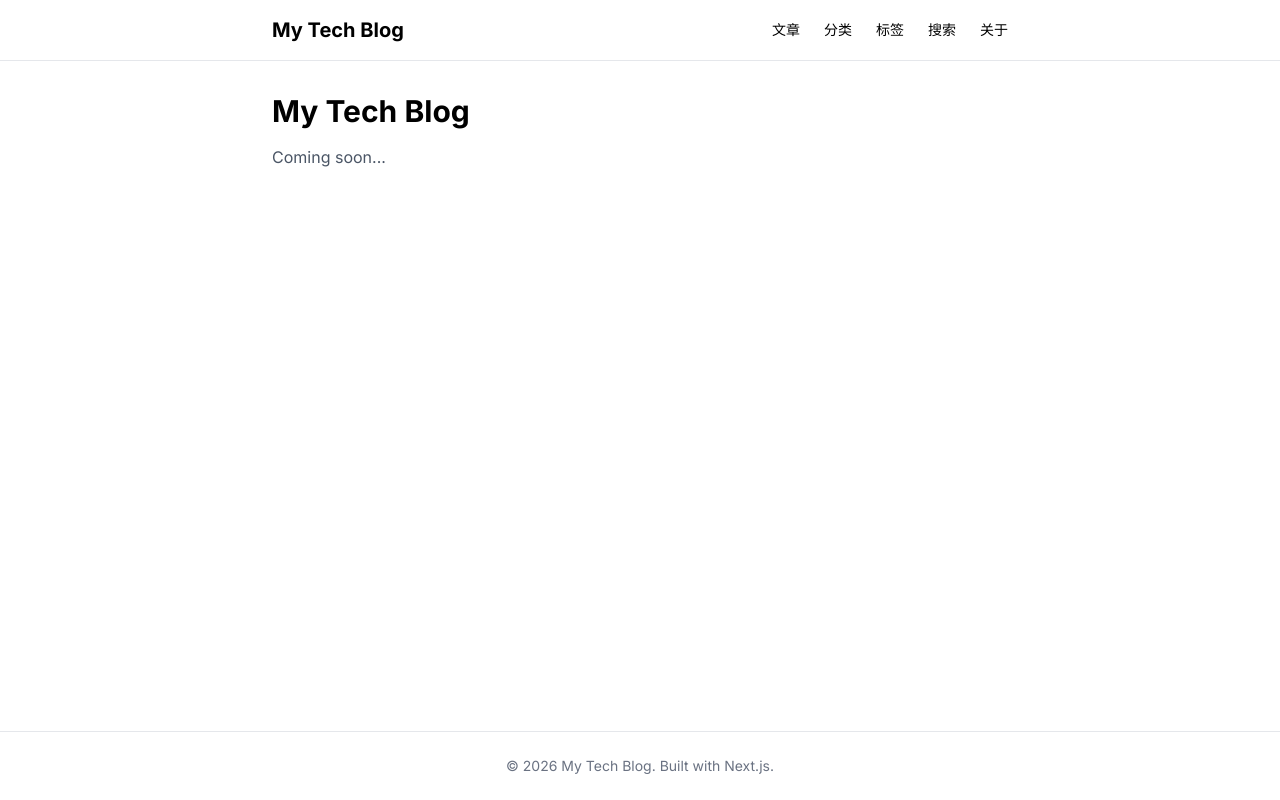
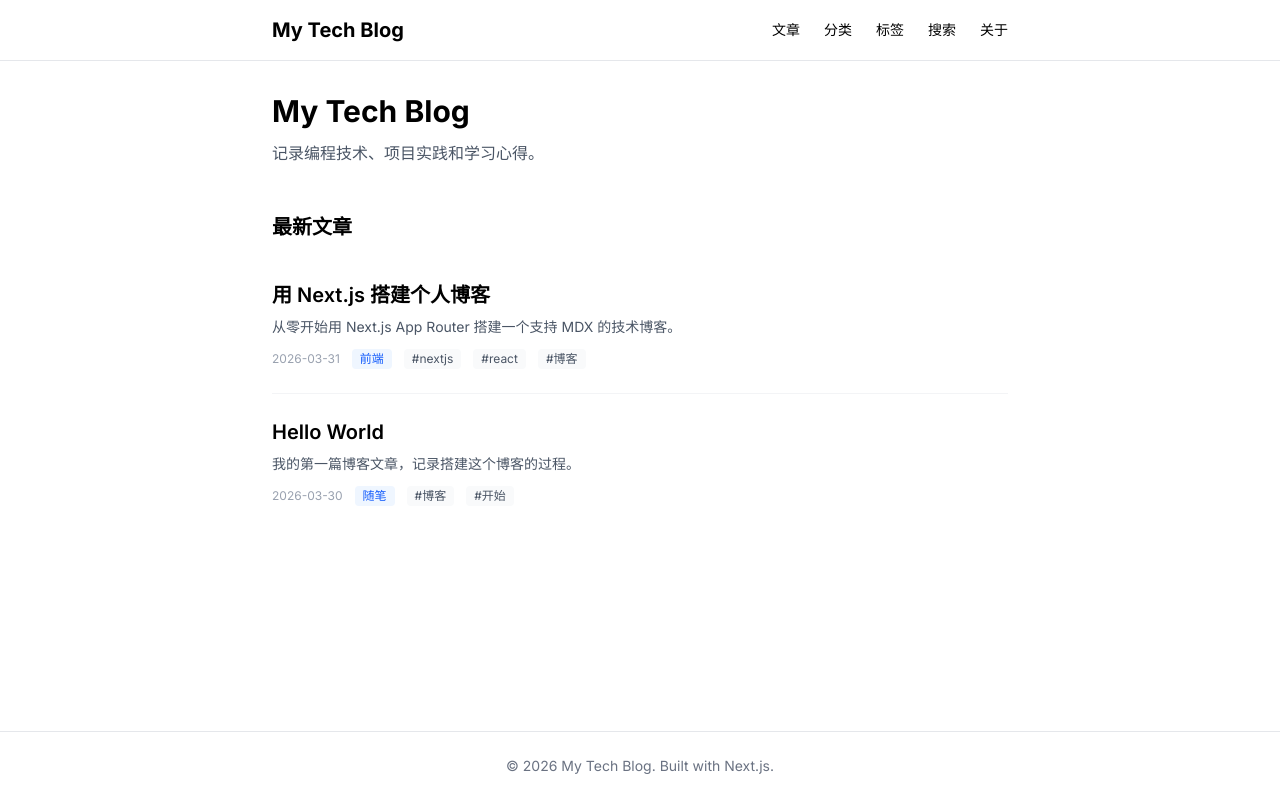
Before and after one commit to zyc298856/claudecode, a Next.js app in the folder personal-blog/: page / in a window 1280 px wide. Built offline with nearby package versions, Linux system fonts and the light colour scheme.

Commit message:
feat: post card component and homepage with latest posts

```diff
--- a/personal-blog/app/page.tsx
+++ b/personal-blog/app/page.tsx
@@ -1,8 +1,23 @@
+import { getAllPosts } from "@/lib/posts";
+import { PostCard } from "@/components/post-card";
+
 export default function Home() {
+  const posts = getAllPosts().slice(0, 5);
+
   return (
-    <main className="max-w-3xl mx-auto px-4 py-8">
-      <h1 className="text-3xl font-bold">My Tech Blog</h1>
-      <p className="mt-4 text-gray-600">Coming soon...</p>
-    </main>
+    <div className="max-w-3xl mx-auto px-4 py-8">
+      <section className="mb-12">
+        <h1 className="text-3xl font-bold">My Tech Blog</h1>
+        <p className="mt-3 text-gray-600">
+          记录编程技术、项目实践和学习心得。
+        </p>
+      </section>
+      <section>
+        <h2 className="text-xl font-semibold mb-4">最新文章</h2>
+        {posts.map((post) => (
+          <PostCard key={post.slug} post={post} />
+        ))}
+      </section>
+    </div>
   );
 }
--- /dev/null
+++ b/personal-blog/components/post-card.tsx
@@ -0,0 +1,33 @@
+import Link from "next/link";
+import type { PostMeta } from "@/lib/posts";
+
+export function PostCard({ post }: { post: PostMeta }) {
+  return (
+    <article className="py-6 border-b border-gray-100 last:border-0">
+      <Link href={`/posts/${post.slug}`}>
+        <h2 className="text-xl font-semibold hover:text-blue-600 transition-colors">
+          {post.title}
+        </h2>
+      </Link>
+      <p className="mt-2 text-gray-600 text-sm">{post.description}</p>
+      <div className="mt-3 flex items-center gap-3 text-xs text-gray-400">
+        <time dateTime={post.date}>{post.date}</time>
+        <Link
+          href={`/categories/${encodeURIComponent(post.category)}`}
+          className="px-2 py-0.5 rounded bg-blue-50 text-blue-600 hover:bg-blue-100"
+        >
+          {post.category}
+        </Link>
+        {post.tags.map((tag) => (
+          <Link
+            key={tag}
+            href={`/tags/${encodeURIComponent(tag)}`}
+            className="px-2 py-0.5 rounded bg-gray-50 text-gray-600 hover:bg-gray-100"
+          >
+            #{tag}
+          </Link>
+        ))}
+      </div>
+    </article>
+  );
+}
```
